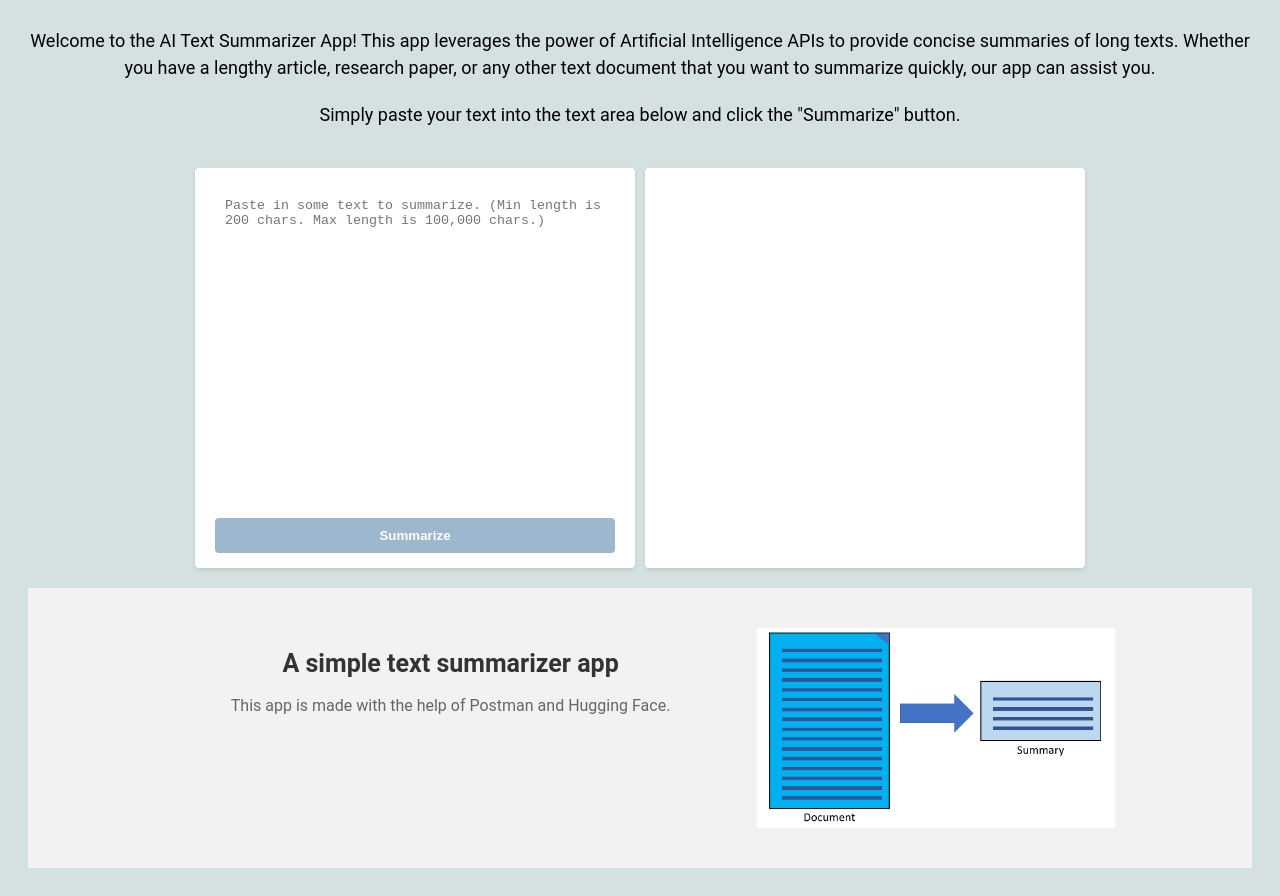
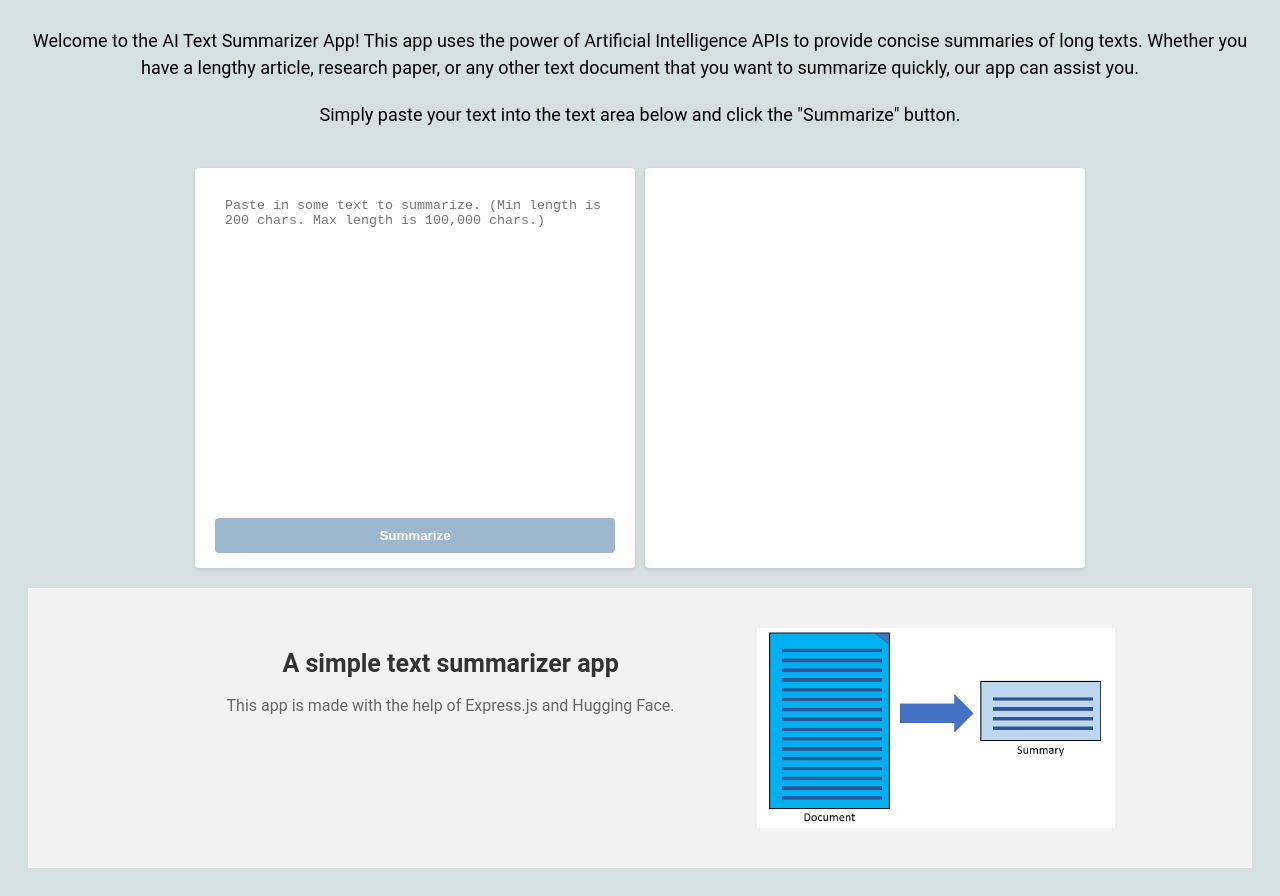
Before and after one commit to demoaccount-rishav/AI-Text-Summarizer-App, a website: page public/index.html in a window 1280 px wide. Shown: the part 90-986 px from the top of the page. Drawn offline with Linux system fonts and the light colour scheme.

Commit message:
Some grammatical changes

```diff
--- a/public/index.html
+++ b/public/index.html
@@ -9,7 +9,7 @@
   </head>
   <body>
     <h1>AI Text Summarizer App</h1>
-    <p> Welcome to the AI Text Summarizer App! This app leverages the power of Artificial Intelligence APIs to provide concise summaries of long texts. Whether you have a lengthy article, research paper, or any other text document that you want to summarize quickly, our app can assist you. </p>
+    <p> Welcome to the AI Text Summarizer App! This app uses the power of Artificial Intelligence APIs to provide concise summaries of long texts. Whether you have a lengthy article, research paper, or any other text document that you want to summarize quickly, our app can assist you. </p>
     <p> Simply paste your text into the text area below and click the "Summarize" button. </p>
     <div class="container">
       <div class="text-box">
@@ -26,8 +26,7 @@
       <div class="cta-content">
         <div class="cta-text">
         <h2>A simple text summarizer app </h2>
-        <p>This app is made with the help of Postman and Hugging Face.</p>
-          <!-- <a href="https://huggingface.co/facebook/bart-large-cnn" target="_blank" rel="noopener nofollow">View Hugging Face Model Webpage</a> -->
+        <p>This app is made with the help of Express.js and Hugging Face.</p>
         </div>
         <img src="images/learning2.png"></img>
       </div>
```
